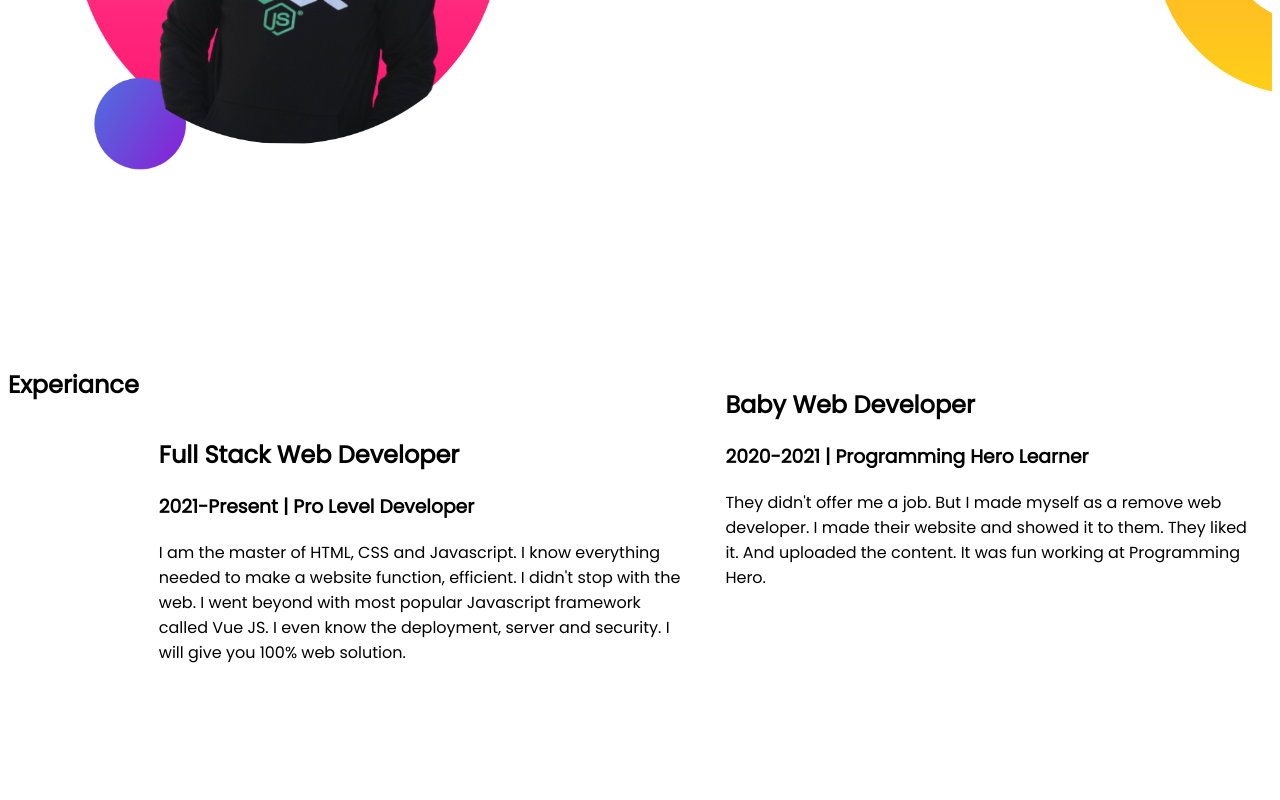
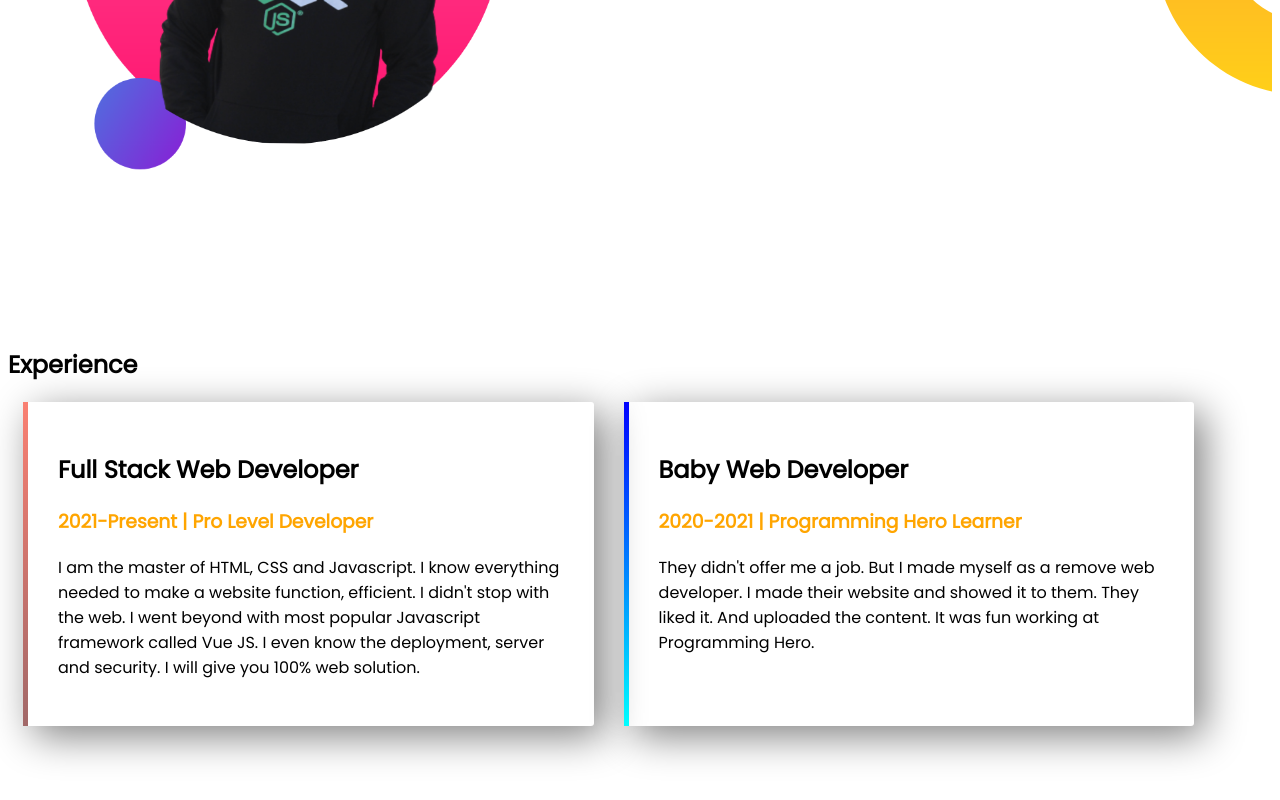
Before and after one commit to NaimulHasan8080/naimul-portfolio, a plain HTML site: page index.html in a window 1280 px wide. Shown: the part 913-1713 px from the top of the page. Drawn offline with Linux system fonts and the light colour scheme.

Commit message:
stack and baby develop added

```diff
--- a/index.html
+++ b/index.html
@@ -14,7 +14,7 @@
 
 <body>
     <h1 class="title-summary"> Life of Naimul</h1>
-    <section class="top-part">
+    <section class="top-part flexible-container">
         <div class="half-width">
             <h1>Welcome To </h1>
             <h1 class="head-away"><span class="orange-color">Naimul</span> World !</h1>
@@ -33,7 +33,7 @@
 
         </div>
     </section>
-    <section class="mid-part">
+    <section class="flexible-container mid-part">
         <div class="half-width">
             <img src="images/profile2.png" alt="">
         </div>
@@ -46,24 +46,27 @@
         </div>
     </section>
     <section class="last-part">
-        <h1>Experiance</h1>
-        <div class="half-width full-stack">
-            <div>
+        <h1>Experience</h1>
+        <div class="flexible-container">
+            <div class="dev-experience" id="full-stack">
                 <h1>Full Stack Web Developer</h1>
-                <h3>2021-Present | Pro Level Developer</h3>
+                <h3 class="orange-color">2021-Present | Pro Level Developer</h3>
                 <p>I am the master of HTML, CSS and Javascript. I know everything needed to make a website function,
                     efficient. I didn't stop with the web. I went beyond with most popular Javascript framework called
                     Vue
                     JS. I even know the deployment, server and security. I will give you 100% web solution.</p>
             </div>
+            <div class="dev-experience" id="baby-web">
+                <h1>Baby Web Developer</h1>
+                <h3 class="orange-color">2020-2021 | Programming Hero Learner</h3>
+                <p>They didn't offer me a job. But I made myself as a remove web developer. I made their website and
+                    showed
+                    it to them. They liked it. And uploaded the content. It was fun working at Programming Hero.</p>
+            </div>
         </div>
-        <div class="half-width">
-            <h1>Baby Web Developer</h1>
-            <h3>2020-2021 | Programming Hero Learner</h3>
-            <p>They didn't offer me a job. But I made myself as a remove web developer. I made their website and showed
-                it to them. They liked it. And uploaded the content. It was fun working at Programming Hero.</p>
-        </div>
+
     </section>
+
 </body>
 
 </html>
--- a/style.css
+++ b/style.css
@@ -1,7 +1,7 @@
 body{
     font-family: 'Poppins', sans-serif;
 }
-section{
+.flexible-container{
     margin-bottom: 150px;
     display: flex;
 }
@@ -43,7 +43,24 @@ section{
     background-repeat: no-repeat;
     background-position: right;
 }
-.full-stack{
-    margin-top: 50px;
-    background-color: white;
+#full-stack{
+    border-left: 5px solid;
+    border-image: linear-gradient(salmon, hsl(0, 23%, 52%));
+    border-radius: 3px;
+    border-image-slice: 1;
 }
+#baby-web{
+    border-left: 5px solid;
+    border-image: linear-gradient(blue, cyan);
+    border-radius: 3px;
+    border-image-slice: 1;
+}
+.dev-experience{
+    width: 40%;
+    margin-left: 15px;
+    margin-right: 15px;
+    padding: 30px;
+    box-shadow: 10px 10px 40px grey;
+    border-radius: 5px;
+    margin-bottom: 100px;
+}
```
